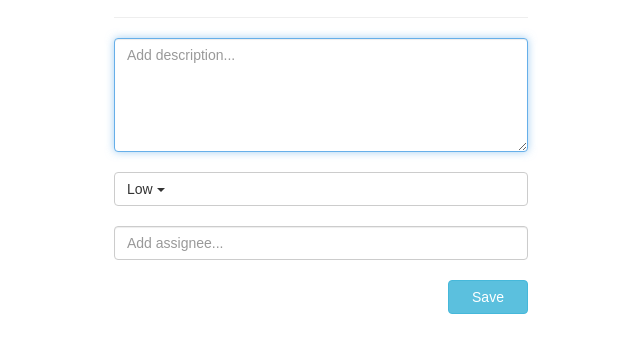
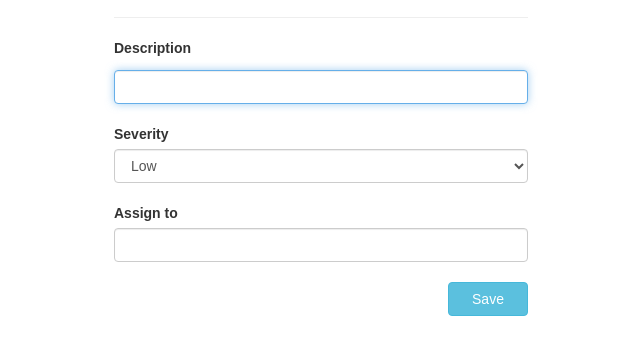
Before and after one commit to VanyaPavlova/issue-tracker, a website built with webpack: page src/index.html in a window 1280 px wide. Shown: the part 63-418 px from the top of the page, without its empty margins (319-959 px from the left). Built offline with nearby package versions, Linux system fonts and the light colour scheme; a web font is replaced by a local one.

Commit message:
Dom and Style updates

```diff
--- a/src/index.html
+++ b/src/index.html
@@ -14,14 +14,22 @@
           <div class="col-centered">
             <h1>Add New</h1>
             <hr/>
-              <textarea id="js-issue-description-input" class="form-control pull-left issue-input" rows="5" placeholder="Add description..." required autofocus=""></textarea>
-              <div class="dropdown">
-                  <button class="btn btn-default btn-block dropdown-toggle" type="button" data-toggle="dropdown">Low
-                  <span class="caret"></span></button>
-                  <ul class="dropdown-menu">
-                  </ul>
-               </div>
-             <input type="text" id="js-issue-assignee-input" placeholder="Add assignee..." class="form-control pull-left issue-input" autofocus />
+              <div class="form-group">
+                <label for="js-issue-description-input" class="form-label">Description</label>
+                <input type="text" id="js-issue-description-input" class="form-control pull-left" autofocus></input>
+              </div>
+              <div class="form-group">
+                <label for="js-issue-severity-dropdown">Severity</label>
+                  <select id="issueSeverityInput" class="form-control">
+                    <option value="Low">Low</option>
+                    <option value="Medium">Medium</option>
+                    <option value="High">High</option>
+                  </select>
+              </div>
+              <div class="form-group">
+                <label for="js-issue-assignee--input">Assign to</label>
+                <input type="text" id="js-issue-assignee-input" class="form-control pull-left" autofocus />
+              </div>
              <button type="button" id="js-add-issue-button" class="btn btn-info pull-right">Save</button>
            </div>
         </div>
--- a/src/sass/style.scss
+++ b/src/sass/style.scss
@@ -20,11 +20,11 @@ body {
 }
 
 .btn-block {
-  text-align: left;
   margin-bottom: 20px;
 }
 
-.btn .caret {
+.form-label {
+  padding-bottom: 7px;
 }
 
 @media only screen and (min-width: 768px)  {
```
